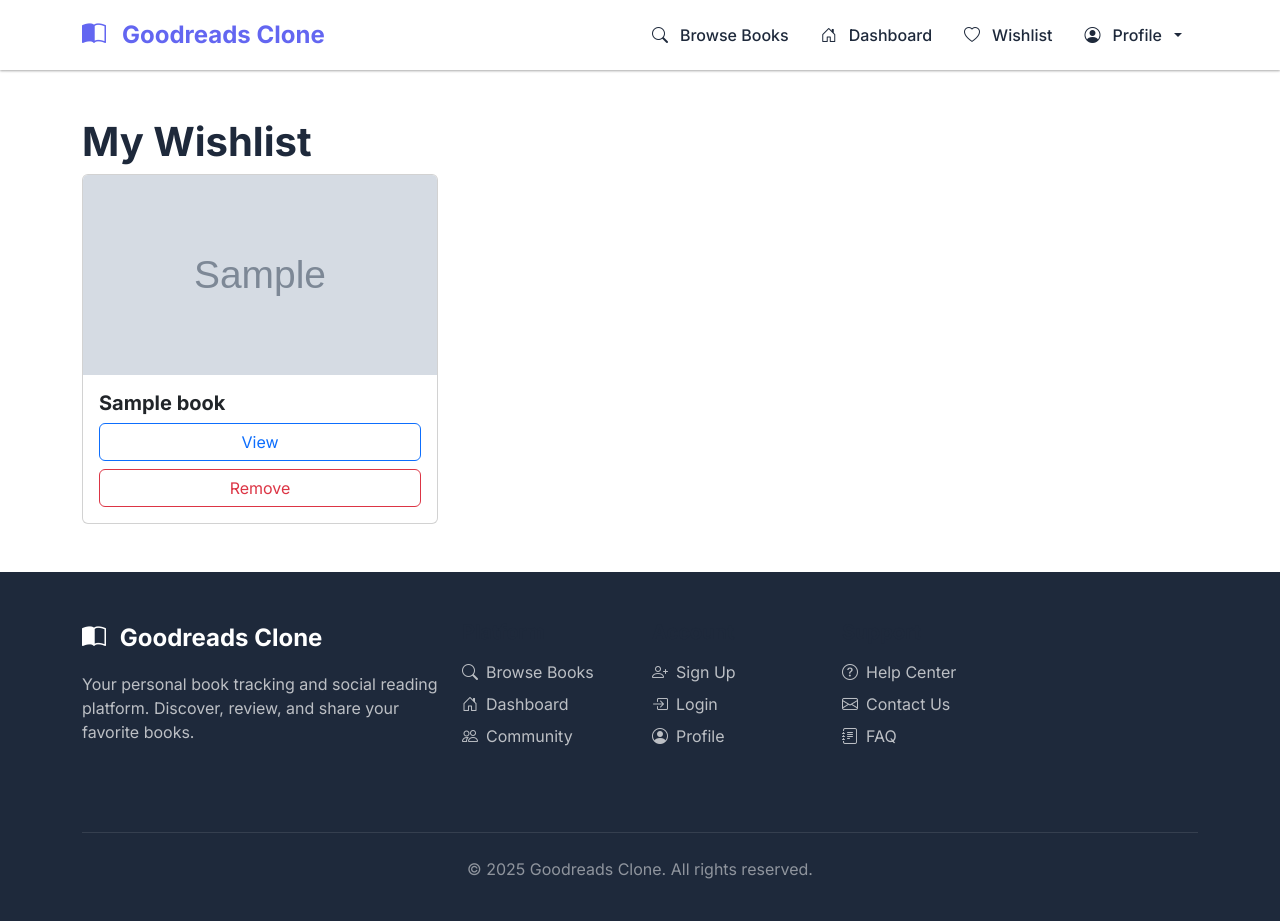
After one commit to PolitexProg/book-library, a Django app: page /books/wishlist/ in a window 1280 px wide. The commit adds this page. Run offline with Django 5.2, Linux system fonts and the light colour scheme; a user stored in the database is signed in; tables that the repository leaves empty hold one stand-in row (values such as "Sample post"); grey boxes marked "Sample" are stand-in pictures.

Commit message:
added wishboard and profile upgrade + new list in teachers dashboard

```diff
--- a/app/models.py
+++ b/app/models.py
@@ -58,3 +58,16 @@ class BookReview(models.Model):
 
     def __str__(self) -> str:
         return f"Review {self.user.username} to {self.book.title}"
+
+class WishListItem(models.Model):
+    user = models.ForeignKey(settings.AUTH_USER_MODEL, on_delete=models.CASCADE, related_name="wishlist_items")
+    book = models.ForeignKey(Book, on_delete=models.CASCADE, related_name="wishlist_items")
+    added_at = models.DateTimeField(auto_now_add=True)
+
+    class Meta:
+        unique_together = ("user", "book")
+        verbose_name = "Wish List Item"
+        verbose_name_plural = "Wish List Items"
+
+    def __str__(self) -> str:
+        return f"{self.user.username} --> {self.book.title}"
--- /dev/null
+++ b/app/templates/books/wishlist.html
@@ -0,0 +1,32 @@
+<!-- templates/app/wishlist.html -->
+{% extends "base.html" %}
+
+{% block title %}My Wishlist{% endblock %}
+
+{% block content %}
+<div class="container py-5">
+    <h1>My Wishlist</h1>
+
+    {% if wishlist_books %}
+    <div class="row row-cols-1 row-cols-md-2 row-cols-lg-3 g-4">
+        {% for book in wishlist_books %}
+        <div class="col">
+            <div class="card h-100">
+                {% if book.cover_picture %}
+                <img src="{{ book.cover_picture.url }}" class="card-img-top" style="height: 200px; object-fit: cover;">
+                {% endif %}
+                <div class="card-body d-flex flex-column">
+                    <h5 class="card-title">{{ book.title }}</h5>
+                    <a href="{% url 'books:detail' book.pk %}" class="btn btn-outline-primary mt-auto">View</a>
+                    <a href="{% url 'books:remove_from_wishlist' book.pk %}"
+                        class="btn btn-outline-danger mt-2">Remove</a>
+                </div>
+            </div>
+        </div>
+        {% endfor %}
+    </div>
+    {% else %}
+    <p class="lead text-muted">Your wishlist is empty. Add your first book!</p>
+    {% endif %}
+</div>
+{% endblock %}
--- a/app/urls.py
+++ b/app/urls.py
@@ -1,5 +1,5 @@
 from django.urls import path
-from app.views import AddBookReviewView, BookDetailView, BooksView
+from app.views import AddBookReviewView, BookDetailView, BooksView, add_to_wishlist, remove_from_wishlist, WishlistView
 
 app_name = "books"
 
@@ -7,4 +7,8 @@ urlpatterns = [
     path("", BooksView.as_view(), name="list"),
     path("<int:pk>/", BookDetailView.as_view(), name="detail"),
     path("<int:pk>/review/", AddBookReviewView.as_view(), name="add_review"),
+    path("<int:book_id>/add_to_wishlist/", add_to_wishlist, name="add_to_wishlist"),
+    path("<int:book_id>/remove_from_wishlist/", remove_from_wishlist, name="remove_from_wishlist"),
+    path("wishlist/", WishlistView.as_view(), name="wishlist"),
+
 ]
--- a/app/views.py
+++ b/app/views.py
@@ -1,6 +1,6 @@
 from django.views.generic import ListView, DetailView
 from django.db.models import Q, Avg, Count
-from app.models import Book, BookAuthor, BookReview
+from app.models import Book, BookAuthor, BookReview, WishListItem
 from django.core.paginator import Paginator
 from app.forms import BookDetailReviewForm
 from django.shortcuts import get_object_or_404, redirect, render
@@ -10,7 +10,10 @@ from django.db import IntegrityError, transaction
 from django.contrib import messages
 from django.http import Http404
 from users.models import CustomUser
-
+from django.shortcuts import get_object_or_404, redirect
+from django.contrib.auth.decorators import login_required
+from django.contrib import messages
+from app.models import Book, WishListItem
 
 class BooksView(ListView):
     template_name = "books/list.html"
@@ -65,6 +68,15 @@ class BookDetailView(DetailView):
         )
         context["reviews"] = BookReview.objects.filter(book=book).select_related("user")
         context["review_form"] = self.form_class()
+
+        # Check if book is in user's wishlist
+        if self.request.user.is_authenticated:
+            context["is_in_wishlist"] = WishListItem.objects.filter(
+                user=self.request.user, book=book
+            ).exists()
+        else:
+            context["is_in_wishlist"] = False
+
         return context
 
 
@@ -127,3 +139,24 @@ class TeachersDashboardView(LoginRequiredMixin, ListView):
         context["books_stats"] = books_stats
         context["class_name"] = teacher_class
         return context
+
+@login_required
+def add_to_wishlist(request, book_id):
+    book = get_object_or_404(Book, pk=book_id)
+    WishListItem.objects.get_or_create(user=request.user, book=book)
+    messages.success(request, f'"{book.title}" has been added to your wishlist.')
+    return redirect("books:detail", pk=book_id)
+
+@login_required
+def remove_from_wishlist(request, book_id):
+    book = get_object_or_404(Book, pk=book_id)
+    WishListItem.objects.filter(user=request.user, book=book).delete()
+    messages.info(request, f'"{book.title}" has been removed from your wishlist.')
+    return redirect("books:detail", pk=book_id)
+
+class WishlistView(LoginRequiredMixin, ListView):
+    template_name = "books/wishlist.html"
+    context_object_name = "wishlist_books"
+
+    def get_queryset(self):
+        return Book.objects.filter(wishlist_items__user=self.request.user)
--- a/templates/base.html
+++ b/templates/base.html
@@ -66,6 +66,13 @@
                             href="{% url 'home_page' %}">
                             <i class="bi bi-house-door me-1"></i>
                             Dashboard
+                        </a>
+                    </li>
+                    <li class="nav-item">
+                        <a class="nav-link {% if request.path == wishlist_url %}active{% endif %}"
+                            href="{% url 'books:wishlist' %}">
+                            <i class="bi bi-heart me-1"></i>
+                            Wishlist
                         </a>
                     </li>
                     <li class="nav-item dropdown">
```
Also changed, not shown: app/templates/books/detail.html (+19 -5 lines), app/templates/books/teachers_dashboard.html (+20 -2 lines), users/templates/users/profile.html (+27 -2 lines), app/migrations/0010_wishlistitem.py (added).
